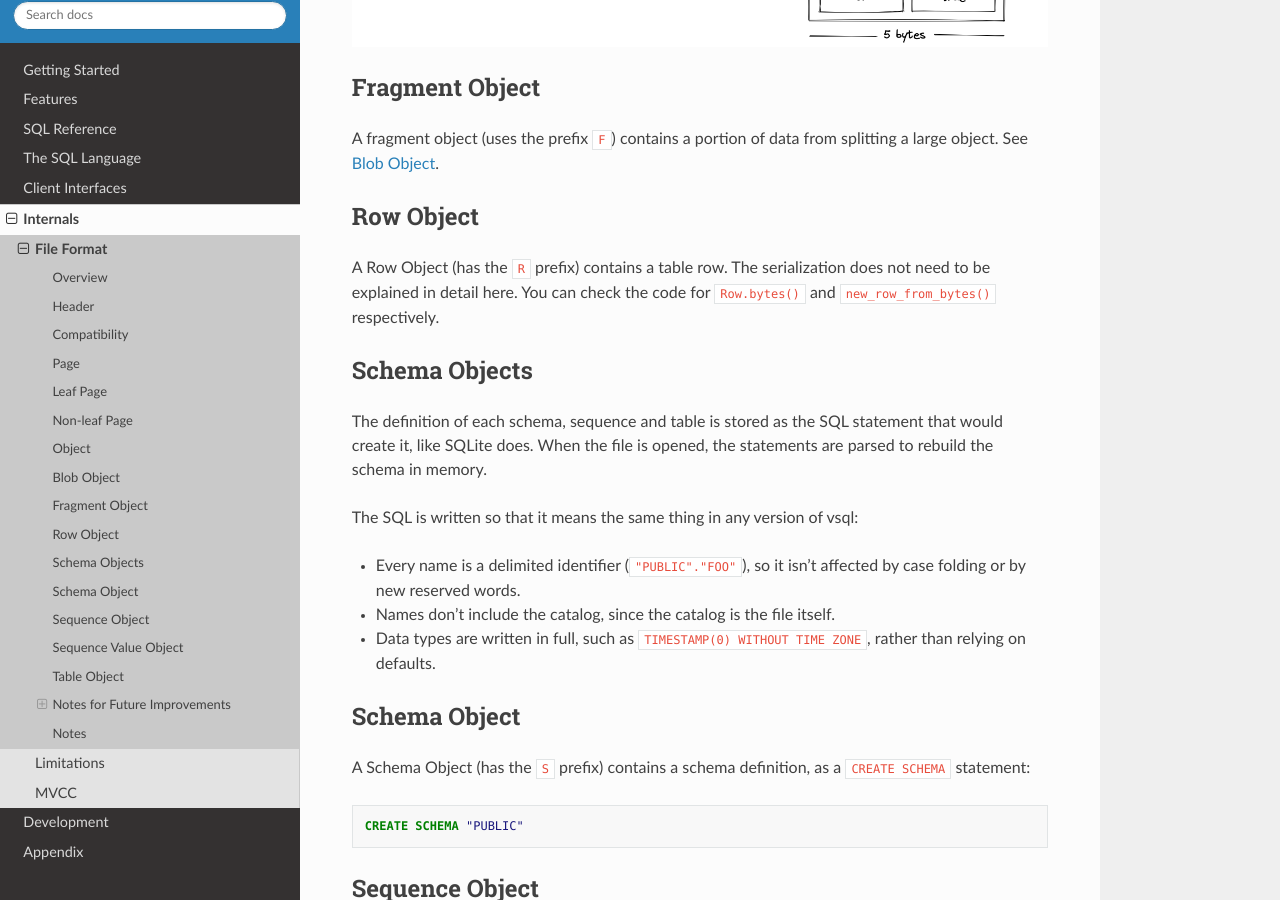
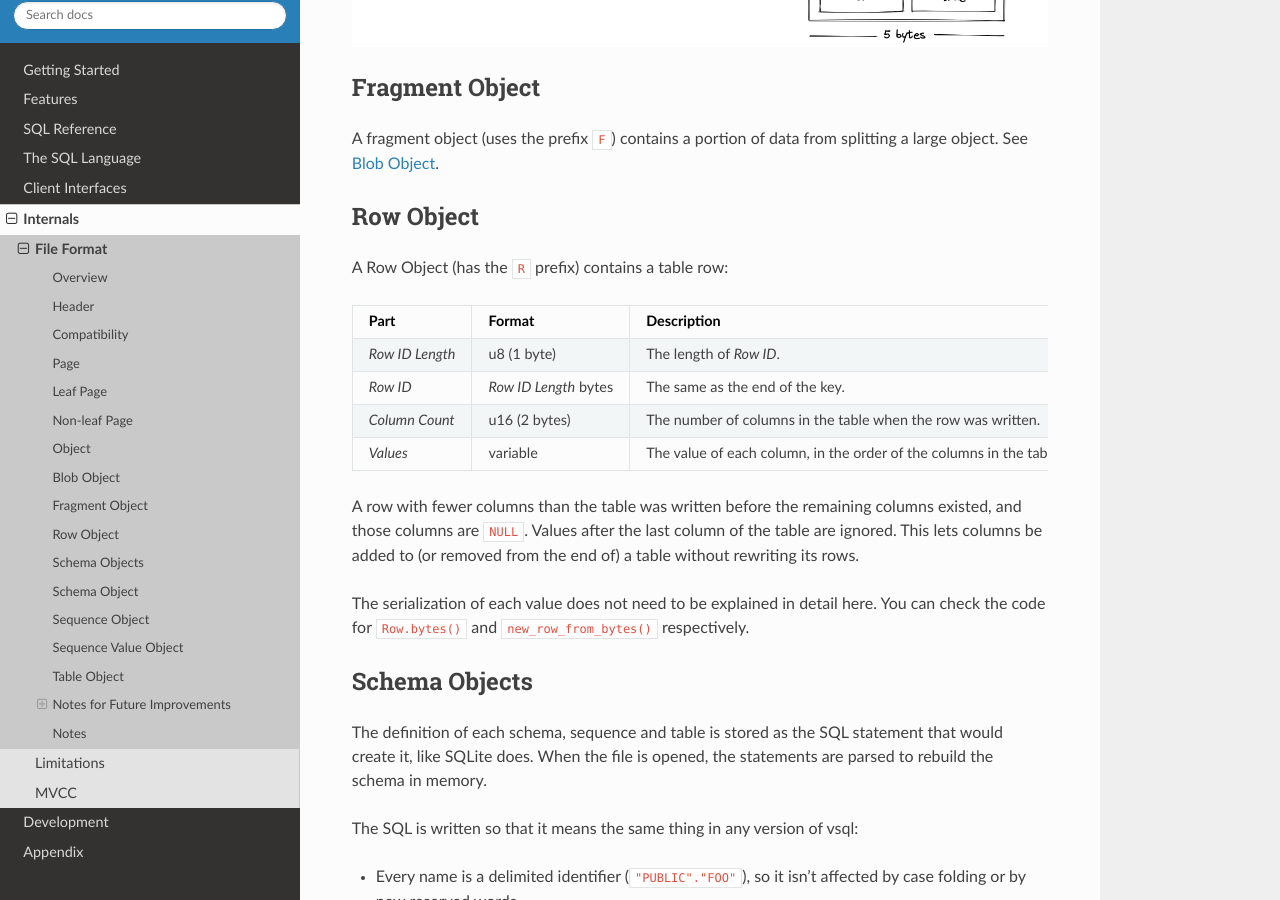
Before and after one commit to elliotchance/vsql, a Sphinx documentation site: the page built from docs/file-format.rst, in a window 1280 px wide and 900 px high, scrolled down 7217 px. Built offline with Sphinx 7.4.7 and the Read the Docs theme 3.1.0, drawn with Linux system fonts in a browser that asks for light colours.

Commit message:
storage: Store the column count in each row (#357)
Rows were stored positionally, so adding a column to a table would make every
existing row unreadable. Each row now starts with the number of columns it was
written with. Columns after that are read as NULL and extra values are
ignored, so ALTER TABLE ADD COLUMN won't need to rewrite rows.

The file format version isn't changed here, it will be bumped once before the
next release.

Fixes #287

Co-authored-by: Claude Opus 5.5 <noreply@anthropic.com>

```diff
--- a/docs/file-format.rst
+++ b/docs/file-format.rst
@@ -354,9 +354,39 @@ splitting a large object. See `Blob Object`_.
 Row Object
 ----------
 
-A Row Object (has the ``R`` prefix) contains a table row. The serialization does
-not need to be explained in detail here. You can check the code for
-``Row.bytes()`` and ``new_row_from_bytes()`` respectively.
+A Row Object (has the ``R`` prefix) contains a table row:
+
+.. list-table::
+  :header-rows: 1
+
+  * - Part
+    - Format
+    - Description
+
+  * - *Row ID Length*
+    - u8 (1 byte)
+    - The length of *Row ID*.
+
+  * - *Row ID*
+    - *Row ID Length* bytes
+    - The same as the end of the key.
+
+  * - *Column Count*
+    - u16 (2 bytes)
+    - The number of columns in the table when the row was written.
+
+  * - *Values*
+    - variable
+    - The value of each column, in the order of the columns in the table.
+
+A row with fewer columns than the table was written before the remaining
+columns existed, and those columns are ``NULL``. Values after the last column of
+the table are ignored. This lets columns be added to (or removed from the end
+of) a table without rewriting its rows.
+
+The serialization of each value does not need to be explained in detail here.
+You can check the code for ``Row.bytes()`` and ``new_row_from_bytes()``
+respectively.
 
 Schema Objects
 --------------
```
Also changed, not shown: 2 other files.
